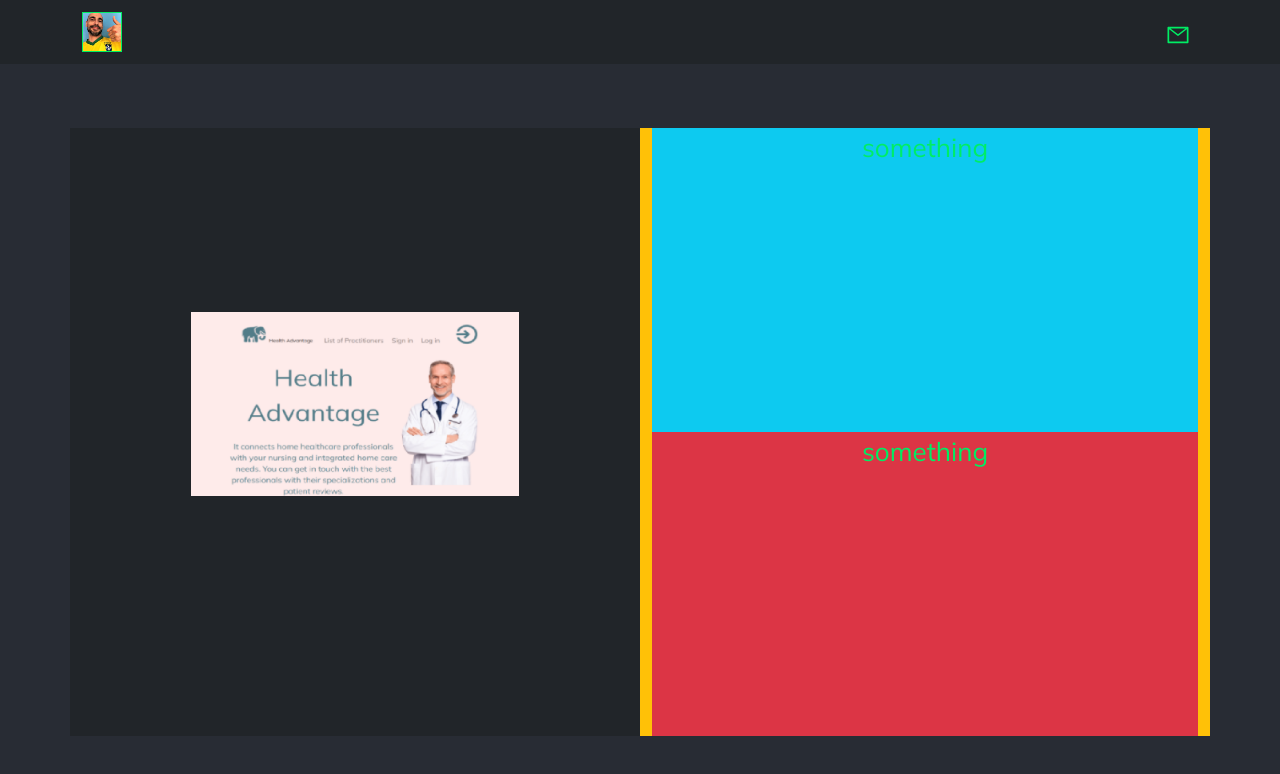
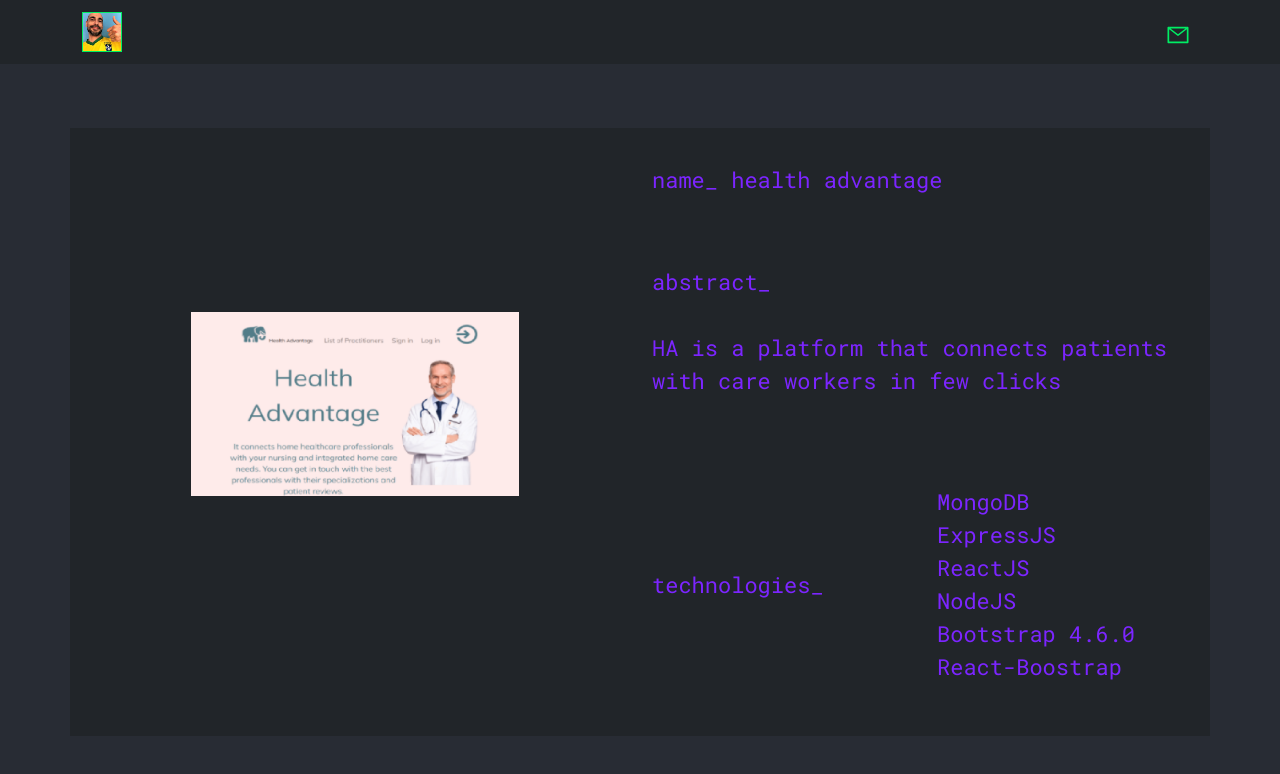
Before and after one commit to marcosaccarola/Portfolio, a React (Create React App) app: page / in a window 1280 px wide. Shown: the top 774 px of the page. Built offline with nearby package versions, Linux system fonts and the light colour scheme.

Commit message:
ha description (with style)

```diff
--- a/src/components/000.css
+++ b/src/components/000.css
@@ -1,4 +1,5 @@
 @import url("https://fonts.googleapis.com/css2?family=Mulish:wght@400;500;700&display=swap");
+@import url("https://fonts.googleapis.com/css2?family=Roboto+Mono&display=swap");
 .bar {
   height: 8vh !important;
   /* font-family: "mulish", sans-serif; */
@@ -8,6 +9,7 @@
   height: auto;
   border-style: solid;
   border-width: 1px;
+  /* border-color: #7c25ff; */
   border-color: #00ed64;
 }
 .icon-email {
@@ -39,9 +41,14 @@
 }
 
 .text-flux {
-  color: #00ed64 !important;
-  font-family: "mulish", sans-serif;
+  color: #7c25ff !important;
+  /* color: #00ed64 !important; */
+  font-family: "Roboto Mono", monospace;
+  font-size: 22px;
 }
 .bg-flux {
   background-color: #00ed64 !important;
 }
+.bg-react {
+  background-color: #282c34 !important;
+}
--- a/src/components/200-Central.jsx
+++ b/src/components/200-Central.jsx
@@ -10,13 +10,29 @@ const Central=()=>{
                     <Col md={6} className=''>
                         <Image src={ha} className='screen' />
                     </Col>
-                    <Col md={6} className='bg-warning'>
-                        <Col md={12} className='text-flux bg-info box-little'>
-                            something
-                        </Col>
-                        <Col md={12} className='text-flux bg-danger box-little'>
-                            something
-                        </Col>
+                    <Col md={6} className=''>
+                        <Row md={12} className='text-flux box-little'>
+                            <Col md={12} className='text-start my-auto'>
+                                name_ health advantage
+                            </Col>
+                            <Col md={12} className='text-start my-auto'>
+                                abstract_<br/><br/>
+                                HA is a platform that connects patients with care workers in few clicks
+                            </Col>
+                        </Row>
+                        <Row md={12} className='text-flux box-little'>
+                            <Col md={6} className='text-start my-auto'>
+                                technologies_
+                            </Col>
+                            <Col md={6} className='text-start my-auto'>
+                                MongoDB<br/>
+                                ExpressJS<br/>
+                                ReactJS<br/>
+                                NodeJS<br/>
+                                Bootstrap 4.6.0<br/>
+                                React-Boostrap
+                            </Col>
+                        </Row>
                     </Col>
                 </Row>
             </Container>
```
